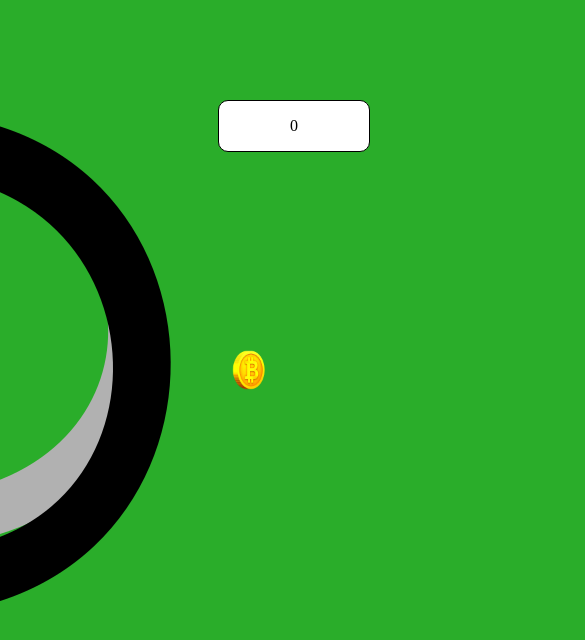
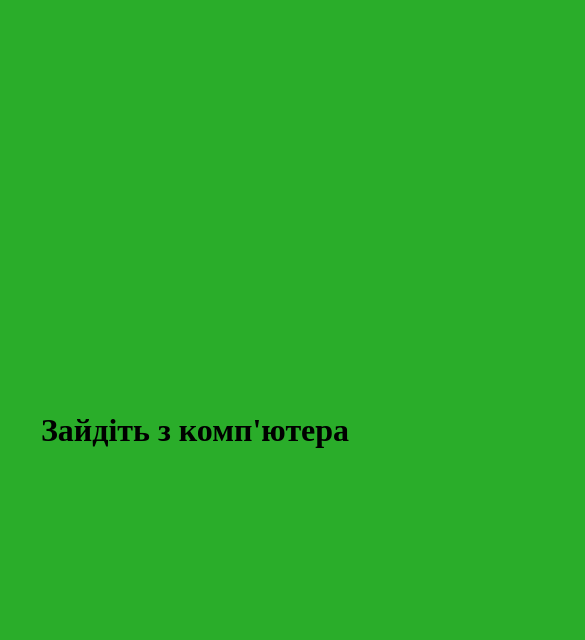
Before and after one commit to snegyrionok/racing, a plain HTML site: page index.html in a window 390 px wide. Shown: the top 640 px of the page, 585 px wide, since content can reach past the window. Drawn offline with Linux system fonts and the light colour scheme.

Commit message:
Add files via upload

```diff
--- a/script.js
+++ b/script.js
@@ -281,3 +281,9 @@ document.body.addEventListener('keyup' , function (event) {
         }, 1000)
     }
 } )
+const width = document.body.getBoundingClientRect().width
+// alert (width)
+
+if (width < 600) {
+    document.body.innerHTML = '<h1 class="mobile">Зайдіть з комп\'ютера </h1>'
+}
--- a/style.css
+++ b/style.css
@@ -1,6 +1,17 @@
 body     {
     background: rgb(42, 173, 42);
 }
+
+@media screen and (max-width: 600px) {
+    body     {
+        display: flex;
+        justify-content: center;
+        text-align: center;
+        align-items: center;
+        height: 100vh;
+    }
+}
+
 
 .car1   {
     width: 60px;
@@ -114,3 +125,9 @@ body     {
     display: flex;
 
 }
+
+.mobile {
+    text-align: center;
+    display: flex;
+
+}
```
